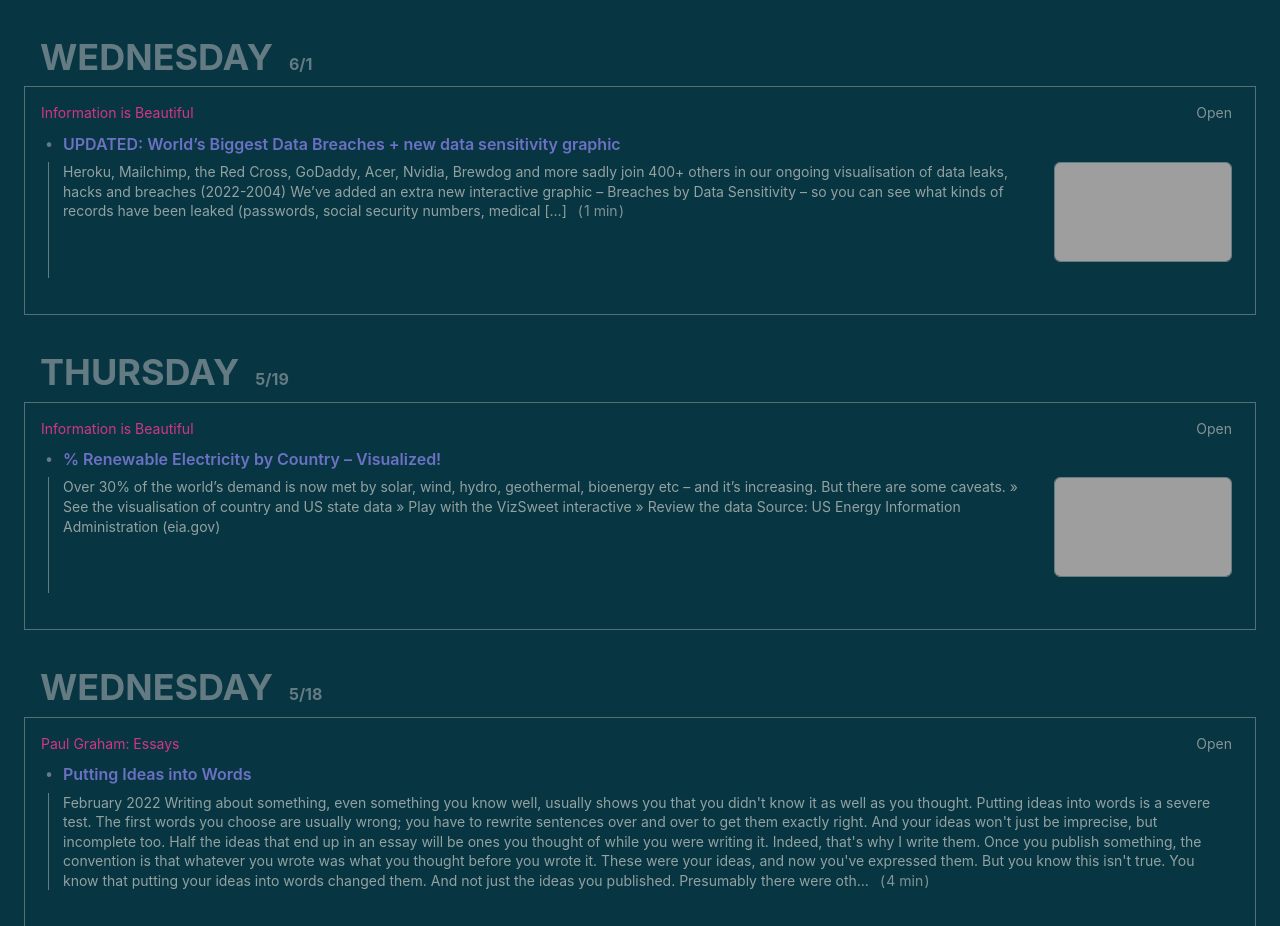
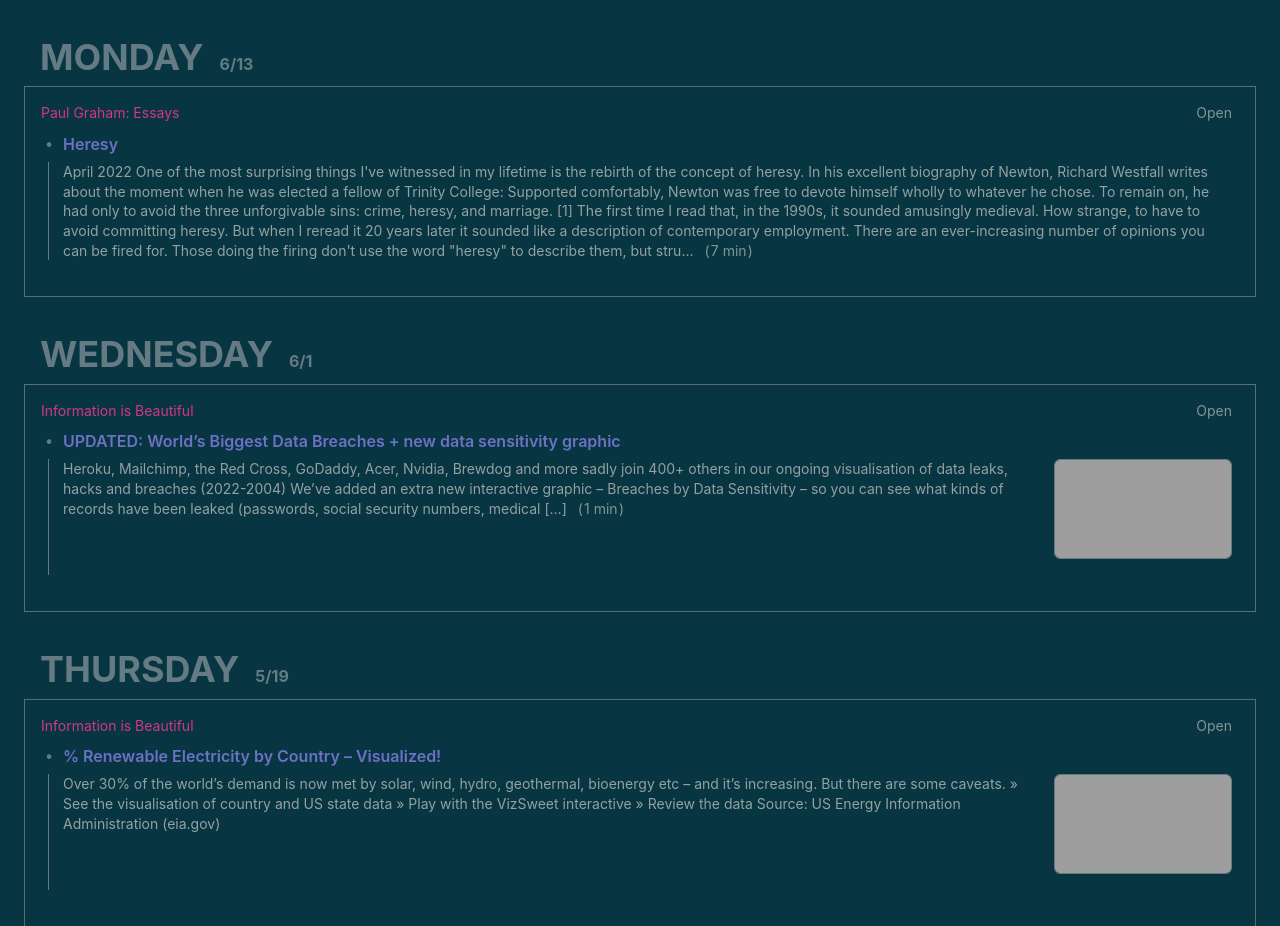
Before and after one commit to joshling1919/rss-feed, a plain HTML site: page index.html in a window 1280 px wide. Shown: the top 926 px of the page. Drawn offline with Linux system fonts and the light colour scheme; grey boxes are pictures that could not be loaded.

Commit message:
deploy: a002c3e1a97f9a194ae845b56e4dcd06e6c60e3c

```diff
--- a/index.html
+++ b/index.html
@@ -69,6 +69,70 @@
 
   <body>
     <!-- %after-body-begin.html% -->
+      <section class="daily-content js-toggle-accordions-scope">
+        <h2 class="daily-heading">
+          <button
+            class="daily-heading-toggle"
+            data-action="toggle-accordions"
+            title="Click to toggle the day, Ctrl + click to toggle all."
+          >
+            <time class="daily-heading-toggle__weekday js-offset-weekday" data-offset-date=2022-06-13 datetime="2022-06-13T00:19:33.698Z">2022-06-13</time>
+            <time class="daily-heading-toggle__date js-offset-date" data-offset-date=2022-06-13 datetime="2022-06-13T00:19:33.698Z"></time>
+          </button>
+        </h2>
+        <ul class="sources card">
+            <li class="card__section">
+              <section class="js-toggle-accordions-scope">
+                <h3 class="source-heading">
+                  <button
+                    class="source-heading__name"
+                    data-action="toggle-accordions"
+                    title="Click to toggle the source, Ctrl + click to toggle all."
+                  >Paul Graham: Essays</button>
+                  <a class="source-heading__link" href="http://www.paulgraham.com/articles.html">Open</a>
+                </h3>
+                <section class="articles-per-source">
+                    <article>
+                      <details
+                        class="article-expander"
+                        data-action="toggle-native-accordion"
+                        data-accordion-key="http://www.paulgraham.com/heresy.html"
+                        open
+                      >
+                        <summary class="article-expander__title">Heresy</summary>
+                        <a class="article-summary-link article-summary-box-outer" href="http://www.paulgraham.com/heresy.html">
+                          <div class="article-summary-box-inner media-object">
+                            <span class="media-object__text">
+                              <span>April 2022
+One of the most surprising things I&#x27;ve witnessed in my lifetime is
+the rebirth of the concept of heresy.
+In his excellent biography of Newton, Richard Westfall writes about the
+moment when he was elected a fellow of Trinity College:
+
+  Supported comfortably, Newton was free to devote himself wholly
+  to whatever he chose. To remain on, he had only to avoid the three
+  unforgivable sins: crime, heresy, and marriage.
+  [1]
+
+The first time I read that, in the 1990s, it sounded amusingly
+medieval. How strange, to have to avoid committing heresy. But when
+I reread it 20 years later it sounded like a description of
+contemporary employment.
+There are an ever-increasing number of opinions you can be fired
+for. Those doing the firing don&#x27;t use the word &quot;heresy&quot; to describe
+them, but stru…</span>
+                                &ensp;<span class="article-reading-time">(&hairsp;7
+                                  min&hairsp;)</span>
+                            </span>
+                          </div>
+                        </a>
+                      </details>
+                    </article>
+                </section>
+              </section>
+            </li>
+        </ul>
+      </section>
       <section class="daily-content js-toggle-accordions-scope">
         <h2 class="daily-heading">
           <button
@@ -350,8 +414,8 @@
       </section>
 
     <footer>
-      <a class="footer-link" href="https://github.com/joshling1919/rss-feed/actions/runs/2481736118">
-        <time id="build-timestamp" datetime="2022-06-12T00:18:26.329Z">2022-06-12T00:18:26.329Z</time>
+      <a class="footer-link" href="https://github.com/joshling1919/rss-feed/actions/runs/2485315444">
+        <time id="build-timestamp" datetime="2022-06-13T00:19:34.409Z">2022-06-13T00:19:34.409Z</time>
       </a>
       <a class="footer-link" href="https://github.com/osmoscraft/osmosfeed">osmosfeed 1.14.4</a>
     </footer>
```
Also changed, not shown: cache.json (+10 -0 lines), 1 other file.
